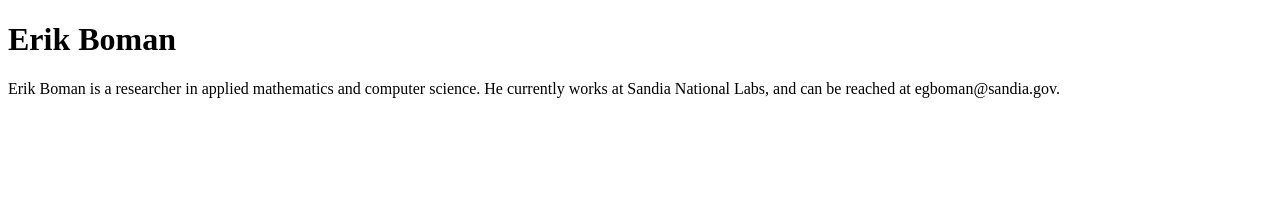
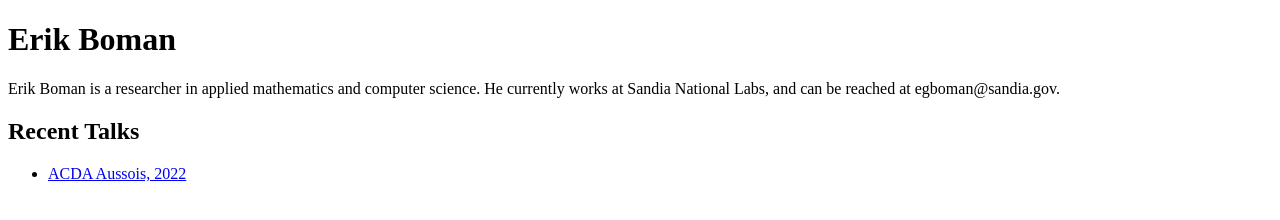
Before and after one commit to egboman/egboman.github.io, a plain HTML site: page index.html in a window 1280 px wide. Drawn offline with Linux system fonts and the light colour scheme.

Commit message:
Update index.html
Add link to ACDA talk

```diff
--- a/index.html
+++ b/index.html
@@ -7,5 +7,10 @@
 Erik Boman is a researcher in applied mathematics and computer science.
 He currently works at Sandia National Labs, and can be reached at egboman@sandia.gov.
 
+  <h2> Recent Talks </h2>
+  <ul>
+    <li> <a href="Boman-Sphynx-ACDA22.pptx"> ACDA Aussois, 2022 </a>
+  </ul>
+
 </body>
 </html>
```
